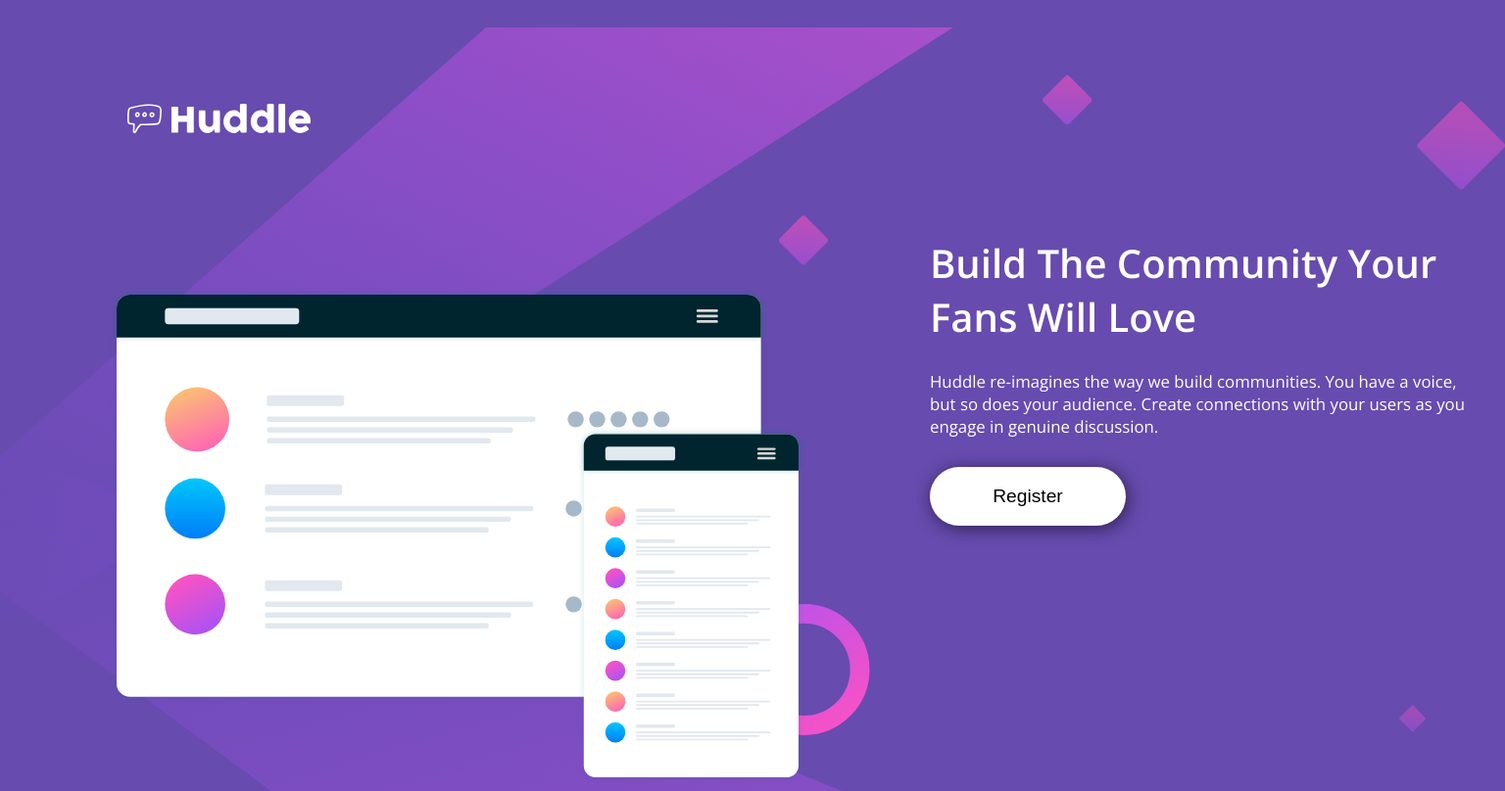
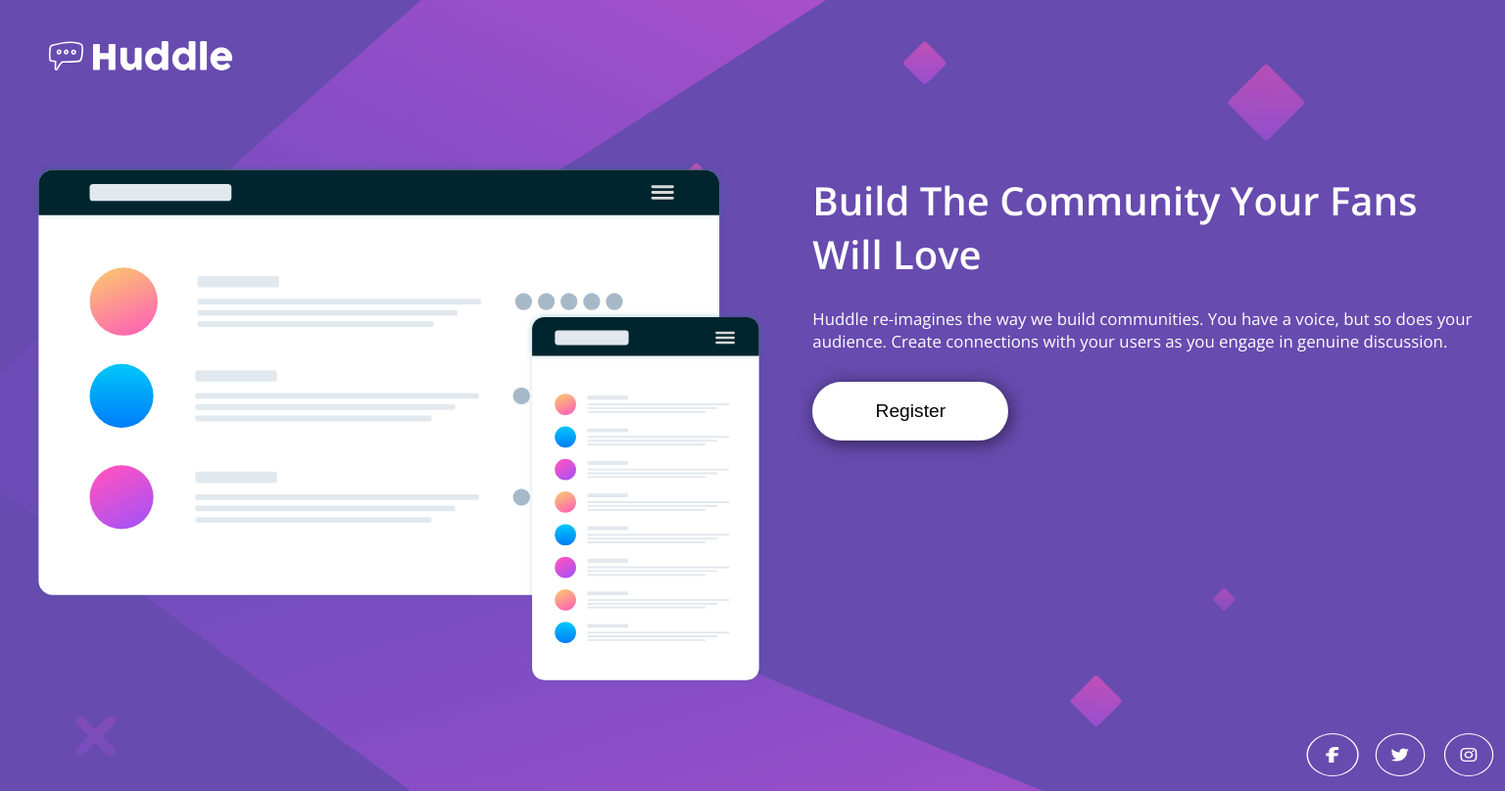
Before and after one commit to mucahitozturkes/html-css-13, a plain HTML site: page index.html in a window 1536 px wide. Shown: the top 808 px of the page at 98% size. Drawn offline with nearby package versions, Linux system fonts and the light colour scheme.

Commit message:
Update media.css

```diff
--- a/CSS/media.css
+++ b/CSS/media.css
@@ -1,10 +1,11 @@
-
 @media (min-width: 1340px) {
     body {
         background-image: url('images/bg-desktop.svg');
         background-attachment: fixed;
         background-position: left;
 
+
+        margin: 0 auto;
     }
 
     main {
@@ -13,16 +14,18 @@
     }
 
     body img {
-        margin: 5rem;
+       margin-top: 1rem;
     }
 
     .container1 {
         margin-left: 3rem;
+
     }
 
     footer {
         justify-content: right;
         width: 100%;
+        margin: 0 auto;
     }
 
     h1 {
```
